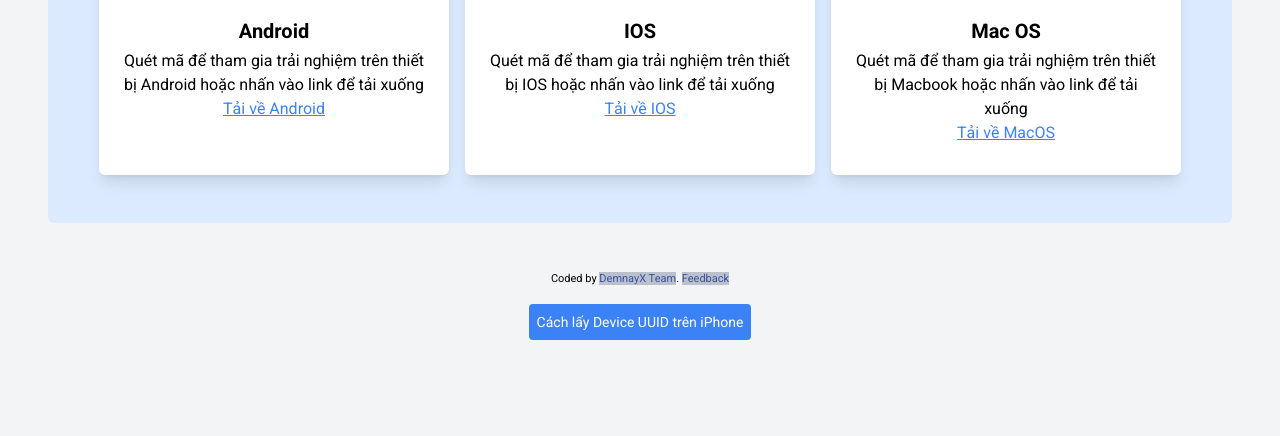
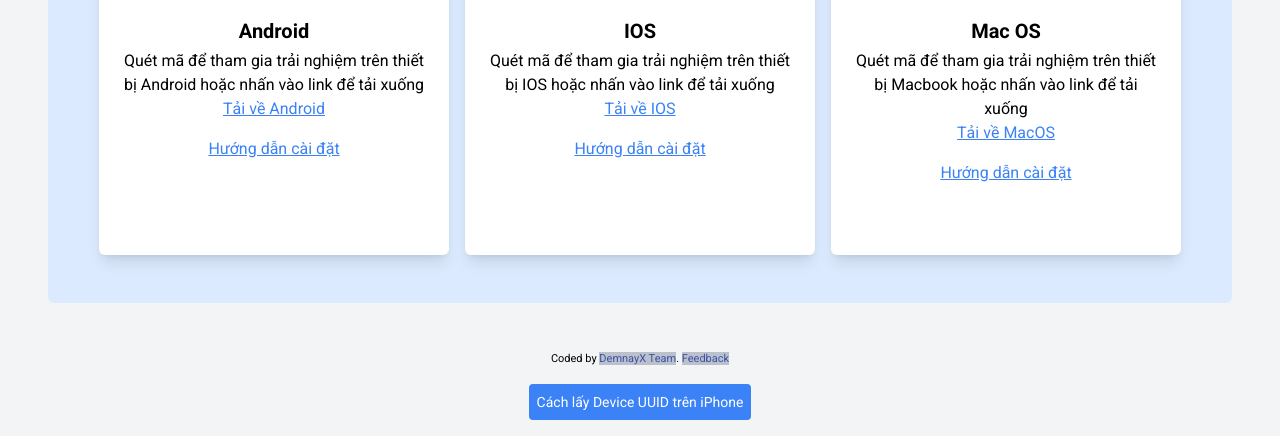
Before and after one commit to dgcvn-calcifer/qr-code-landing-page, a plain HTML site: page index.html in a window 1280 px wide. Shown: the part 441-877 px from the top of the page. Before the commit the page ends 800 px from the top, so only its background shows below. Drawn offline with nearby package versions, Linux system fonts and the light colour scheme.

Commit message:
Update new build

```diff
--- a/index.html
+++ b/index.html
@@ -38,36 +38,42 @@
   <section class="flex justify-center items-center bg-blue-100 p-3 lg:p-12 lg:m-12 rounded-md">
     <!-- Updated to create two columns -->
     <div class="flex flex-col lg:flex-row space-y-4 lg:space-y-0 lg:space-x-4"> <!-- Changed to flex-col for small screens -->
-      <div class="w-full lg:w-[350px] h-[520px] bg-white p-2 rounded-md shadow-lg text-center">
+      <div class="w-full lg:w-[350px] h-[600px] bg-white p-2 rounded-md shadow-lg text-center">
         <a href="./images/demnaylive_android.png" download>
           <img class="rounded-md" src="./images/demnaylive_android.png" alt="">
         </a>
-        <div class="p-4">
+        <div class="p-4 grid">
           <h2 class="text-xl font-bold my-1 px-2">Android</h2>
           <p>Quét mã để tham gia trải nghiệm trên thiết bị Android hoặc nhấn vào link để tải xuống</p>
           <a href="https://drive.google.com/drive/folders/1rvU3OJl-LjRsJUP1pNUWyDyNKZ6n8QYO" class="text-blue-500 underline mb-4">Tải về Android</a>
+          <a href="guide.html"
+            class="text-blue-500 mb-4 underline">Hướng dẫn cài đặt</a>
         </div>
       </div>
-      <div class="w-full lg:w-[350px] h-[520px] bg-white p-2 rounded-md shadow-lg text-center">
+      <div class="w-full lg:w-[350px] h-[600px] bg-white p-2 rounded-md shadow-lg text-center">
         <a href="./images/demnaylive_ios.png" download>
           <img class="rounded-md" src="./images/demnaylive_ios.png" alt="">
         </a>
-        <div class="p-4">
+        <div class="p-4 grid">
           <h2 class="text-xl font-bold my-1 px-2">IOS</h2>
           <p>Quét mã để tham gia trải nghiệm trên thiết bị IOS hoặc nhấn vào link để tải xuống</p>
           <a href="itms-services://?action=download-manifest&url=https://demnaylive-eta.vercel.app/manifest.plist"
             class="text-blue-500 underline mb-4">Tải về IOS</a>
+            <a href="guide.html"
+            class="text-blue-500 mb-4 underline">Hướng dẫn cài đặt</a>
         </div>
       </div>
-      <div class="w-full lg:w-[350px] h-[520px] bg-white p-2 rounded-md shadow-lg text-center">
+      <div class="w-full lg:w-[350px] h-[600px] bg-white p-2 rounded-md shadow-lg text-center">
         <a href="./images/demnaylive_macos.png" download>
           <img class="rounded-md" src="./images/demnaylive_macos.png" alt="">
         </a>
-        <div class="p-4">
+        <div class="p-4 grid">
           <h2 class="text-xl font-bold my-1 px-2">Mac OS</h2>
           <p>Quét mã để tham gia trải nghiệm trên thiết bị Macbook hoặc nhấn vào link để tải xuống</p>
           <a href="https://demnaylive-eta.vercel.app/demnayLive.dmg" download
           class="text-blue-500 underline mb-4">Tải về MacOS</a>
+          <a href="guide.html"
+            class="text-blue-500 mb-4 underline">Hướng dẫn cài đặt</a>
         </div>
       </div>
     </div>
```
